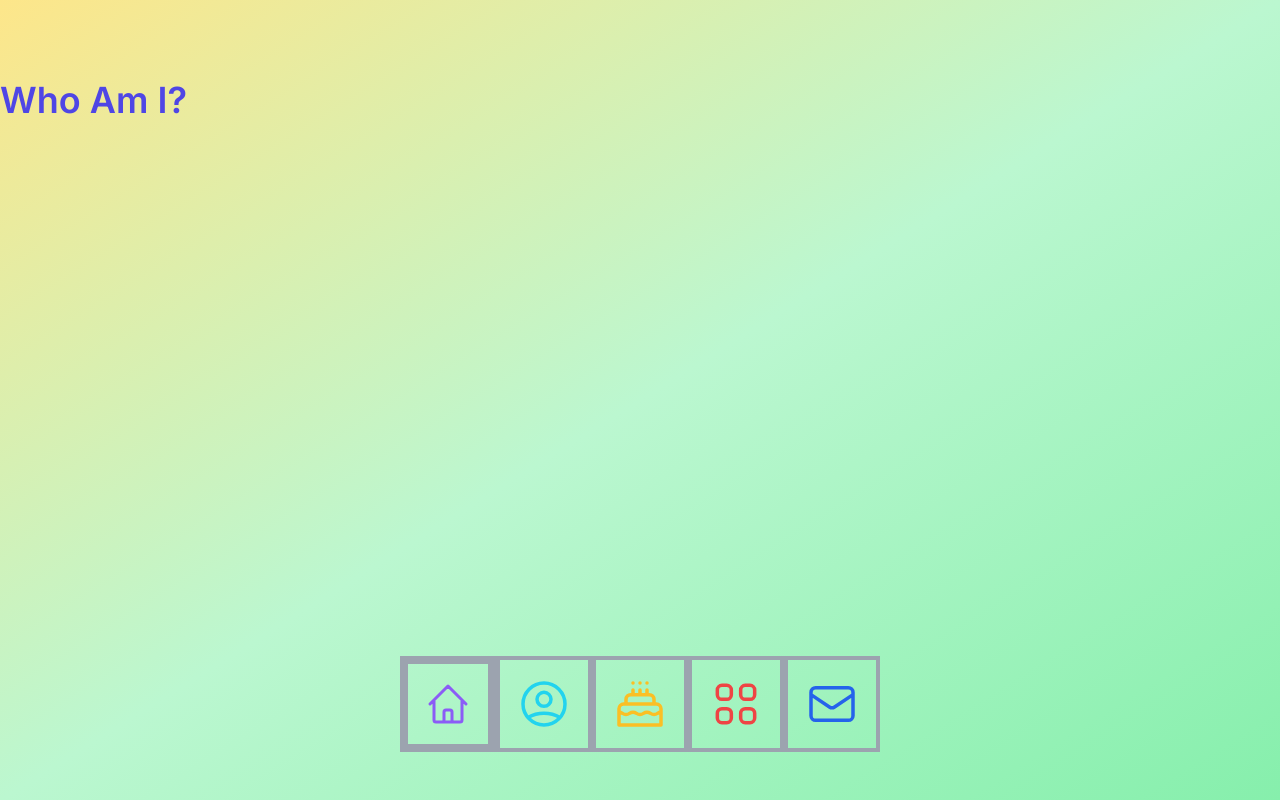
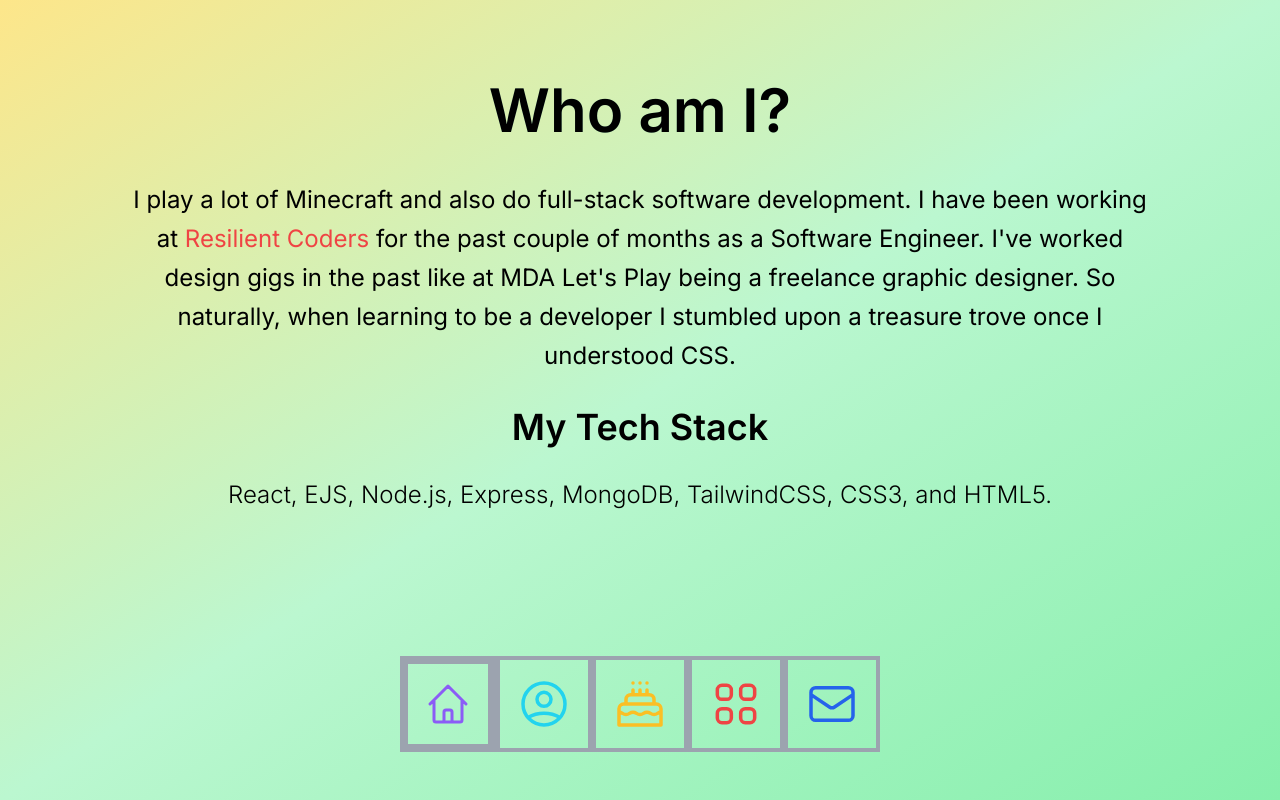
Before and after one commit to nktruong/portfolio, a React (Create React App) app: page /about in a window 1280 px wide. Built offline with nearby package versions, Linux system fonts and the light colour scheme.

Commit message:
Added info to About component

```diff
--- a/src/pages/About.js
+++ b/src/pages/About.js
@@ -1,7 +1,10 @@
 function About(){
   return (
-    <div className="">
-      <h1 className="text-4xl text-left font-semibold text-indigo-600 pt-20">Who Am I?</h1>
+    <div className="max-w-5xl mx-auto animate-fade-in-down">
+      <h1 className="lg:text-6xl text-4xl font-semibold dark:text-transparent bg-clip-text caret-pink-600 bg-gradient-to-br dark:from-purple-500 dark:via-purple-400 dark:to-fuchsia-100 pt-20 pb-10">Who am I?</h1>
+      <p className="text-2xl dark:text-gray-50 leading-relaxed">I play a lot of Minecraft and also do full-stack software development. I have been working at <span className="text-red-500">Resilient Coders</span> for the past couple of months as a Software Engineer. I've worked design gigs in the past like at MDA Let's Play being a freelance graphic designer. So naturally, when learning to be a developer I stumbled upon a treasure trove once I understood CSS.</p>
+      <h2 className="lg:text-4xl dark:text-indigo-200 font-semibold my-8">My Tech Stack</h2>
+      <p className="lg:text-2xl dark:text-gray-50 font-light">React, EJS, Node.js, Express, MongoDB, TailwindCSS, CSS3, and HTML5.</p>
     </div>
   );
 }
```
